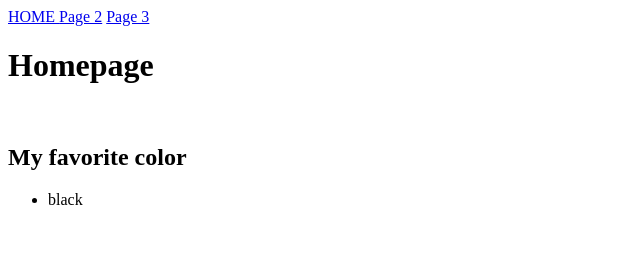
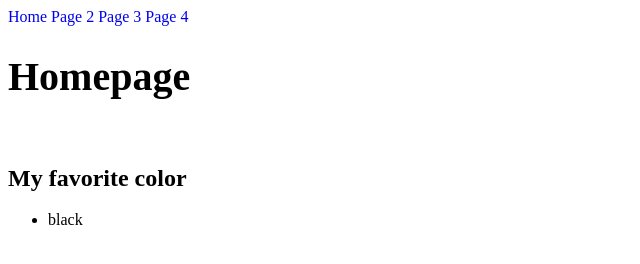
Before and after one commit to IvanVences/IvanVences.github.io, a plain HTML site: page index.html in a window 1280 px wide. Shown: the whole page, without its empty margins (0-640 px from the left). Drawn offline with Linux system fonts and the light colour scheme.

Commit message:
Update index.html

```diff
--- a/index.html
+++ b/index.html
@@ -1,19 +1,15 @@
 <html>
     <head>
         <title>Ivans home</title>
+        <link rel="stylesheet" href="style.css">
+        <link rel="icon" href="favicon.ico" type="image/x-icon">
     </head>
-
     <body>
-
-
-
-
-        <a href="index.html"> HOME </a>
-        <a href="page2.html">Page 2</a>
-        <a href="page3.html">Page 3</a>
-
-
-        <h1>Homepage</h1>
+        <a href="index.html" style="text-decoration:none;">Home</a>
+        <a href="page2.html" style="text-decoration:none;">Page 2</a>
+        <a href="page3.html" style="text-decoration:none;">Page 3</a>
+        <a href="page4.html" style="text-decoration:none;">Page 4</a>
+        <h1 style="font-size: 40px">Homepage</h1>
         <br>
         <h2>My favorite color</h2>
         <ul>
```
